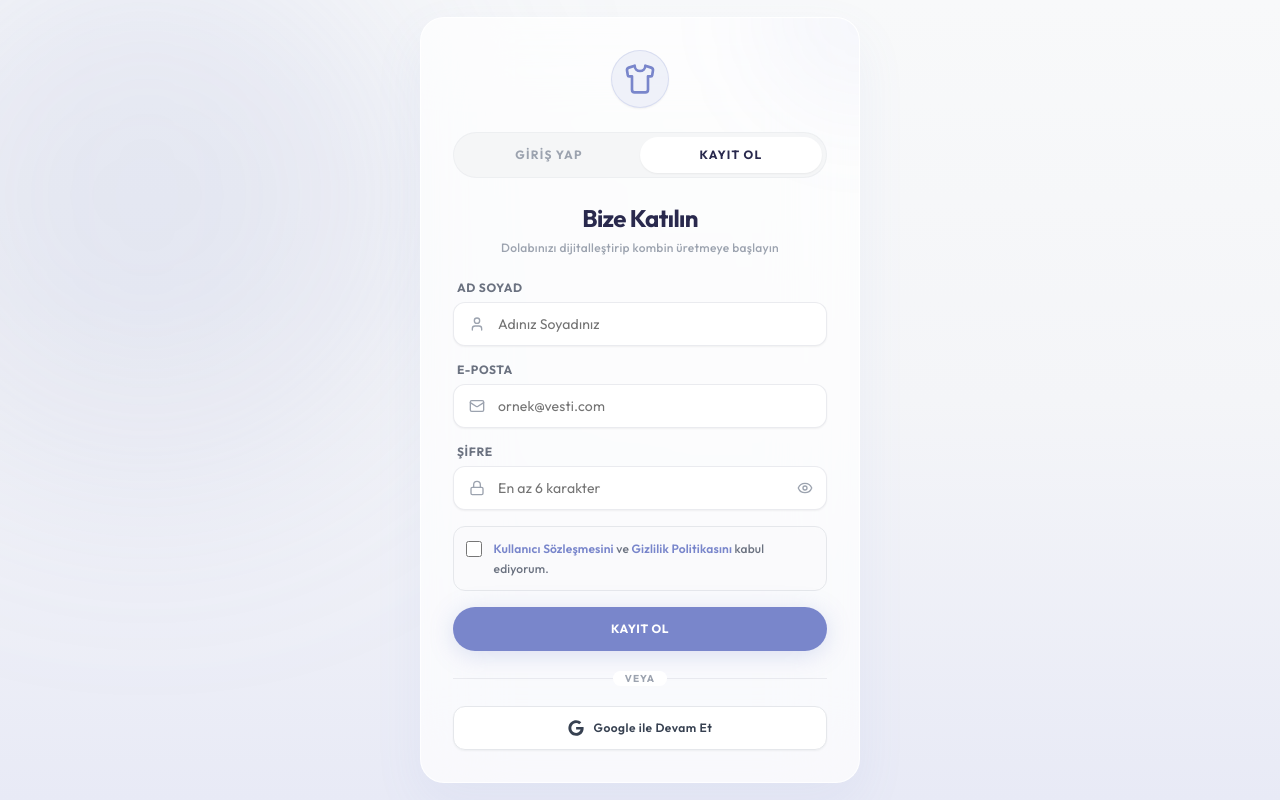
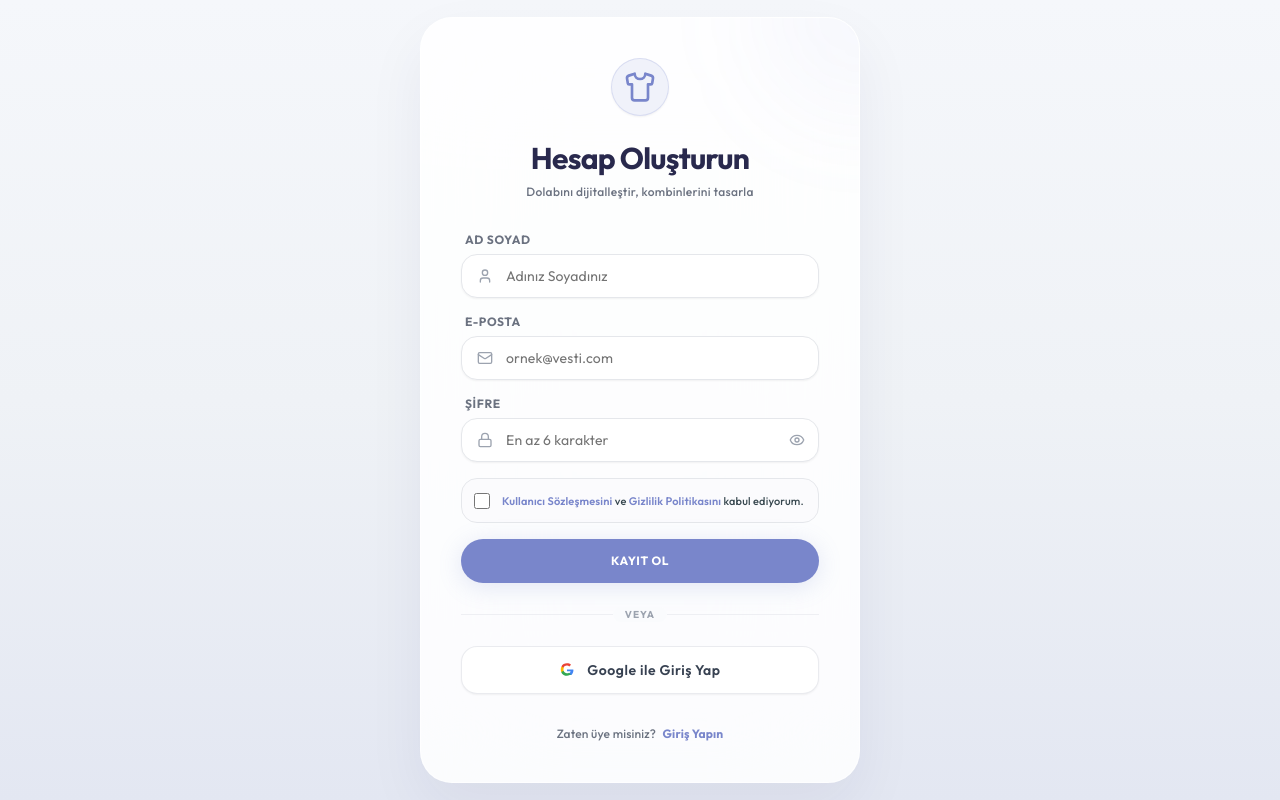
Before and after one commit to NefiseBeyzaYeniekinci/vesti-web, a Next.js app: page /register in a window 1280 px wide. Built offline with nearby package versions, Linux system fonts and the light colour scheme.

Commit message:
fix: modernize auth design, fix registration bug, remove mock wardrobe items, align privacy styling

```diff
--- a/src/app/api/auth/register/route.ts
+++ b/src/app/api/auth/register/route.ts
@@ -48,6 +48,7 @@ export async function POST(req: Request) {
 
     return NextResponse.json(
       {
+        success: true,
         message: "Kayıt başarılı",
         token: mockToken,
         user: {
--- a/src/components/auth/InteractiveAuthScreen.tsx
+++ b/src/components/auth/InteractiveAuthScreen.tsx
@@ -122,14 +122,14 @@ export default function InteractiveAuthScreen({ initialMode = "login" }: Interac
     }
 
     return (
-        <div className="relative min-h-screen w-full overflow-hidden flex items-center justify-center font-sans select-none px-4 bg-gradient-to-b from-[#F8F9FA] via-[#F4F5F8] to-[#E8EAF6]">
+        <div className="relative min-h-screen w-full overflow-hidden flex items-center justify-center font-sans select-none px-4 bg-gradient-to-b from-[#F5F7FB] via-[#EFF2F6] to-[#E3E7F2]">
             {/* Soft Ambient Brand Glowing Blobs */}
-            <div className="absolute top-[-10%] left-[-10%] w-[550px] h-[550px] rounded-full bg-[#7986CB]/15 blur-[120px] pointer-events-none" />
-            <div className="absolute bottom-[-10%] right-[-10%] w-[650px] h-[650px] rounded-full bg-[#FF6F61]/8 blur-[140px] pointer-events-none" />
+            <div className="absolute top-[-10%] left-[-10%] w-[550px] h-[550px] rounded-full bg-[#7986CB]/12 blur-[120px] pointer-events-none" />
+            <div className="absolute bottom-[-10%] right-[-10%] w-[650px] h-[650px] rounded-full bg-[#FF6F61]/6 blur-[140px] pointer-events-none" />
 
             {/* Sleek Centered Light-Theme Glassmorphic Card */}
             <div className="w-full max-w-[440px] z-30">
-                <div className="w-full bg-white/70 backdrop-blur-2xl border border-white/80 rounded-3xl p-8 shadow-[0_20px_50px_rgba(121,134,203,0.08)] relative overflow-hidden">
+                <div className="w-full bg-white/85 backdrop-blur-3xl border border-white/60 rounded-[32px] p-8 sm:p-10 shadow-[0_25px_60px_rgba(41,41,77,0.06)] relative overflow-hidden">
 
                     {/* Decorative subtle light highlight inside card */}
                     <div className="absolute -top-[100px] -right-[100px] w-[200px] h-[200px] rounded-full bg-[#7986CB]/5 blur-[50px] pointer-events-none" />
@@ -141,38 +141,14 @@ export default function InteractiveAuthScreen({ initialMode = "login" }: Interac
                         </div>
                     </div>
 
-                    {/* Mode Toggle Tabs */}
-                    <div className="flex bg-gray-100/80 border border-gray-200/50 p-1 rounded-full mb-6 relative">
-                        <button
-                            onClick={() => { setMode("login"); setAuthError(null); }}
-                            className={`flex-1 py-2.5 text-xs font-bold tracking-widest uppercase rounded-full transition-all duration-300 relative z-10 ${
-                                mode === "login"
-                                    ? "bg-white text-[#29294D] shadow-sm"
-                                    : "text-gray-400 hover:text-gray-600"
-                            }`}
-                        >
-                            Giriş Yap
-                        </button>
-                        <button
-                            onClick={() => { setMode("register"); setAuthError(null); }}
-                            className={`flex-1 py-2.5 text-xs font-bold tracking-widest uppercase rounded-full transition-all duration-300 relative z-10 ${
-                                mode === "register"
-                                    ? "bg-white text-[#29294D] shadow-sm"
-                                    : "text-gray-400 hover:text-gray-600"
-                            }`}
-                        >
-                            Kayıt Ol
-                        </button>
-                    </div>
-
-                    <div className="text-center mb-6">
-                        <h2 className="text-2xl font-bold text-[#29294D] tracking-tight">
-                            {mode === "login" ? "Hoş Geldiniz" : "Bize Katılın"}
+                    <div className="text-center mb-8">
+                        <h2 className="text-3xl font-bold text-[#29294D] tracking-tight">
+                            {mode === "login" ? "Giriş Yapın" : "Hesap Oluşturun"}
                         </h2>
-                        <p className="text-xs text-gray-400 mt-1.5 font-medium tracking-wide">
+                        <p className="text-xs text-gray-500 mt-2 font-medium tracking-wide">
                             {mode === "login"
-                                ? "Vesti gardırobunuz kapılarını aralıyor"
-                                : "Dolabınızı dijitalleştirip kombin üretmeye başlayın"}
+                                ? "Vesti dijital gardırobuna adım atın"
+                                : "Dolabını dijitalleştir, kombinlerini tasarla"}
                         </p>
                     </div>
 
@@ -192,7 +168,7 @@ export default function InteractiveAuthScreen({ initialMode = "login" }: Interac
                                         type="email"
                                         placeholder="ornek@vesti.com"
                                         {...loginForm.register("email")}
-                                        className="w-full bg-white border-gray-200/80 text-gray-900 placeholder-gray-450 rounded-xl h-12 pl-11 focus:border-[#7986CB] focus:ring-1 focus:ring-[#7986CB] transition-all"
+                                        className="w-full bg-white border-gray-200 text-gray-900 placeholder-gray-400 rounded-2xl h-12 pl-11 focus:border-[#7986CB] focus:ring-1 focus:ring-[#7986CB] hover:border-gray-300 transition-all"
                                     />
                                     <Mail className="absolute left-4 top-1/2 -translate-y-1/2 w-4 h-4 text-gray-400" />
                                 </div>
@@ -208,7 +184,7 @@ export default function InteractiveAuthScreen({ initialMode = "login" }: Interac
                                         type={showPassword ? "text" : "password"}
                                         placeholder="••••••••"
                                         {...loginForm.register("password")}
-                                        className="w-full bg-white border-gray-200/80 text-gray-900 placeholder-gray-450 rounded-xl h-12 pl-11 pr-10 focus:border-[#7986CB] focus:ring-1 focus:ring-[#7986CB] transition-all"
+                                        className="w-full bg-white border-gray-200 text-gray-900 placeholder-gray-400 rounded-2xl h-12 pl-11 pr-10 focus:border-[#7986CB] focus:ring-1 focus:ring-[#7986CB] hover:border-gray-300 transition-all"
                                     />
                                     <Lock className="absolute left-4 top-1/2 -translate-y-1/2 w-4 h-4 text-gray-400" />
                                     <button
@@ -227,7 +203,7 @@ export default function InteractiveAuthScreen({ initialMode = "login" }: Interac
                             <Button
                                 type="submit"
                                 disabled={isLoading}
-                                className="w-full h-12 mt-4 bg-[#7986CB] hover:bg-[#6C75BD] active:scale-[0.98] text-white font-bold tracking-wider uppercase text-xs rounded-full shadow-[0_4px_25px_rgba(121,134,203,0.25)] transition-all flex items-center justify-center gap-2"
+                                className="w-full h-12 mt-2 bg-[#7986CB] hover:bg-[#6C75BD] active:scale-[0.98] text-white font-bold tracking-wider uppercase text-xs rounded-full shadow-[0_4px_25px_rgba(121,134,203,0.2)] transition-all flex items-center justify-center gap-2"
                             >
                                 {isLoading ? (
                                     <Loader2 className="w-4 h-4 animate-spin" />
@@ -248,7 +224,7 @@ export default function InteractiveAuthScreen({ initialMode = "login" }: Interac
                                         type="text"
                                         placeholder="Adınız Soyadınız"
                                         {...registerForm.register("name")}
-                                        className="w-full bg-white border-gray-200/80 text-gray-900 placeholder-gray-450 rounded-xl h-11 pl-11 focus:border-[#7986CB] focus:ring-1 focus:ring-[#7986CB] transition-all"
+                                        className="w-full bg-white border-gray-200 text-gray-900 placeholder-gray-400 rounded-2xl h-11 pl-11 focus:border-[#7986CB] focus:ring-1 focus:ring-[#7986CB] hover:border-gray-300 transition-all"
                                     />
                                     <User className="absolute left-4 top-1/2 -translate-y-1/2 w-4 h-4 text-gray-400" />
                                 </div>
@@ -264,7 +240,7 @@ export default function InteractiveAuthScreen({ initialMode = "login" }: Interac
                                         type="email"
                                         placeholder="ornek@vesti.com"
                                         {...registerForm.register("email")}
-                                        className="w-full bg-white border-gray-200/80 text-gray-900 placeholder-gray-450 rounded-xl h-11 pl-11 focus:border-[#7986CB] focus:ring-1 focus:ring-[#7986CB] transition-all"
+                                        className="w-full bg-white border-gray-200 text-gray-900 placeholder-gray-400 rounded-2xl h-11 pl-11 focus:border-[#7986CB] focus:ring-1 focus:ring-[#7986CB] hover:border-gray-300 transition-all"
                                     />
                                     <Mail className="absolute left-4 top-1/2 -translate-y-1/2 w-4 h-4 text-gray-400" />
                                 </div>
@@ -280,7 +256,7 @@ export default function InteractiveAuthScreen({ initialMode = "login" }: Interac
                                         type={showPassword ? "text" : "password"}
                                         placeholder="En az 6 karakter"
                                         {...registerForm.register("password")}
-                                        className="w-full bg-white border-gray-200/80 text-gray-900 placeholder-gray-450 rounded-xl h-11 pl-11 pr-10 focus:border-[#7986CB] focus:ring-1 focus:ring-[#7986CB] transition-all"
+                                        className="w-full bg-white border-gray-200 text-gray-900 placeholder-gray-400 rounded-2xl h-11 pl-11 pr-10 focus:border-[#7986CB] focus:ring-1 focus:ring-[#7986CB] hover:border-gray-300 transition-all"
                                     />
                                     <Lock className="absolute left-4 top-1/2 -translate-y-1/2 w-4 h-4 text-gray-400" />
                                     <button
@@ -297,16 +273,16 @@ export default function InteractiveAuthScreen({ initialMode = "login" }: Interac
                             </div>
 
                             {/* Terms checkbox */}
-                            <div className="flex items-start space-x-3 bg-gray-50/50 border border-gray-150 p-3 rounded-xl">
+                            <div className="flex items-start space-x-3 bg-gray-50/50 border border-gray-150 p-3 rounded-2xl">
                                 <input
                                     id="acceptTerms"
                                     type="checkbox"
                                     checked={registerForm.watch("acceptTerms")}
                                     onChange={(e) => registerForm.setValue("acceptTerms", e.target.checked)}
-                                    className="border-gray-300 text-[#7986CB] focus:ring-[#7986CB] rounded mt-0.5 h-4 w-4 bg-transparent cursor-pointer"
+                                    className="border-gray-350 text-[#7986CB] focus:ring-[#7986CB] rounded mt-0.5 h-4 w-4 bg-transparent cursor-pointer"
                                 />
                                 <div className="space-y-1 leading-none">
-                                    <label htmlFor="acceptTerms" className="text-xs text-gray-500 leading-relaxed font-medium cursor-pointer select-none">
+                                    <label htmlFor="acceptTerms" className="text-[11px] text-gray-550 leading-relaxed font-medium cursor-pointer select-none">
                                         <Link href="/terms" className="text-[#7986CB] hover:underline font-semibold">Kullanıcı Sözleşmesini</Link> ve{" "}
                                         <Link href="/privacy" className="text-[#7986CB] hover:underline font-semibold">Gizlilik Politikasını</Link> kabul ediyorum.
                                     </label>
@@ -319,7 +295,7 @@ export default function InteractiveAuthScreen({ initialMode = "login" }: Interac
                             <Button
                                 type="submit"
                                 disabled={isLoading}
-                                className="w-full h-11 mt-3 bg-[#7986CB] hover:bg-[#6C75BD] active:scale-[0.98] text-white font-bold tracking-wider uppercase text-xs rounded-full shadow-[0_4px_25px_rgba(121,134,203,0.25)] transition-all flex items-center justify-center gap-2"
+                                className="w-full h-11 mt-2 bg-[#7986CB] hover:bg-[#6C75BD] active:scale-[0.98] text-white font-bold tracking-wider uppercase text-xs rounded-full shadow-[0_4px_25px_rgba(121,134,203,0.2)] transition-all flex items-center justify-center gap-2"
                             >
                                 {isLoading ? (
                                     <Loader2 className="w-4 h-4 animate-spin" />
@@ -331,25 +307,64 @@ export default function InteractiveAuthScreen({ initialMode = "login" }: Interac
                     )}
 
                     {/* Divider & Google Login */}
-                    <div className="relative my-5">
+                    <div className="relative my-6">
                         <div className="absolute inset-0 flex items-center">
-                            <span className="w-full border-t border-gray-200/80" />
+                            <span className="w-full border-t border-gray-200/60" />
                         </div>
                         <div className="relative flex justify-center text-[10px] uppercase font-bold tracking-widest text-gray-400">
-                            <span className="bg-white px-3 rounded-full">Veya</span>
+                            <span className="bg-[#FAFBFD] px-3 rounded-full">Veya</span>
                         </div>
                     </div>
 
+                    {/* Google Login Button - Standard Branded White Theme */}
                     <Button
                         type="button"
                         onClick={() => signIn("google", { callbackUrl: "/wardrobe" })}
-                        className="w-full h-11 bg-white border border-gray-200 hover:bg-gray-50 text-gray-700 font-semibold text-xs rounded-xl flex items-center justify-center gap-2.5 transition-all active:scale-[0.98] shadow-sm hover:shadow"
+                        className="w-full h-12 bg-white border border-gray-200/80 hover:bg-gray-50/80 text-gray-700 font-semibold text-sm rounded-2xl flex items-center justify-center gap-3 transition-all active:scale-[0.98] shadow-sm hover:shadow-md hover:border-gray-300"
                     >
-                        <svg className="h-4 w-4" aria-hidden="true" focusable="false" data-prefix="fab" data-icon="google" role="img" xmlns="http://www.w3.org/2000/svg" viewBox="0 0 488 512">
-                            <path fill="currentColor" d="M488 261.8C488 403.3 391.1 504 248 504 110.8 504 0 393.2 0 256S110.8 8 248 8c66.8 0 123 24.5 166.3 64.9l-67.5 64.9C258.5 52.6 94.3 116.6 94.3 256c0 86.5 69.1 156.6 153.7 156.6 98.2 0 135-70.4 140.8-106.9H248v-85.3h236.1c2.3 12.7 3.9 24.9 3.9 41.4z"></path>
+                        <svg className="h-5 w-5" viewBox="0 0 24 24" width="24" height="24" xmlns="http://www.w3.org/2000/svg">
+                            <path d="M21.35,11.1H12v2.7h5.38c-0.24,1.28 -0.96,2.37 -2.04,3.1v2.56h3.29c1.92,-1.77 3.02,-4.38 3.02,-7.4C21.65,11.75 21.5,11.4 21.35,11.1z" fill="#4285F4" />
+                            <path d="M12,20.6c2.43,0 4.47,-0.8 5.96,-2.2l-2.92,-2.26c-0.81,0.54 -1.85,0.86 -3.04,0.86c-2.34,0 -4.32,-1.58 -5.02,-3.7H3.6v2.64C5.08,18.84 8.3,20.6 12,20.6z" fill="#34A853" />
+                            <path d="M6.98,13.3c-0.18,-0.54 -0.28,-1.11 -0.28,-1.7s0.1,-1.16 0.28,-1.7V7.26H3.6C3,8.45 2.65,9.85 2.65,11.3s0.35,2.85 0.95,4.04l2.76,-2.14C6.18,14.6 6.55,13.98 6.98,13.3z" fill="#FBBC05" />
+                            <path d="M12,5.38c1.32,0 2.5,0.45 3.44,1.35l2.58,-2.58C16.46,2.71 14.43,2 12,2C8.3,2 5.08,3.76 3.6,6.66l2.76,2.14C7.06,7.06 9.04,5.38 12,5.38z" fill="#EA4335" />
                         </svg>
-                        Google ile Devam Et
+                        Google ile Giriş Yap
                     </Button>
+
+                    {/* Bottom Navigation Link */}
+                    <div className="mt-8 text-center text-xs text-gray-500 font-medium">
+                        {mode === "login" ? (
+                            <>
+                                Hesabınız yok mu?{" "}
+                                <button
+                                    type="button"
+                                    onClick={() => {
+                                        setMode("register");
+                                        setAuthError(null);
+                                        router.push("/register");
+                                    }}
+                                    className="text-[#7986CB] hover:underline font-bold ml-1"
+                                >
+                                    Kayıt Olun
+                                </button>
+                            </>
+                        ) : (
+                            <>
+                                Zaten üye misiniz?{" "}
+                                <button
+                                    type="button"
+                                    onClick={() => {
+                                        setMode("login");
+                                        setAuthError(null);
+                                        router.push("/login");
+                                    }}
+                                    className="text-[#7986CB] hover:underline font-bold ml-1"
+                                >
+                                    Giriş Yapın
+                                </button>
+                            </>
+                        )}
+                    </div>
                 </div>
             </div>
 
```
Also changed, not shown: src/app/(user)/wardrobe/page.tsx (+2 -81 lines), src/app/privacy/page.tsx (+33 -85 lines).
